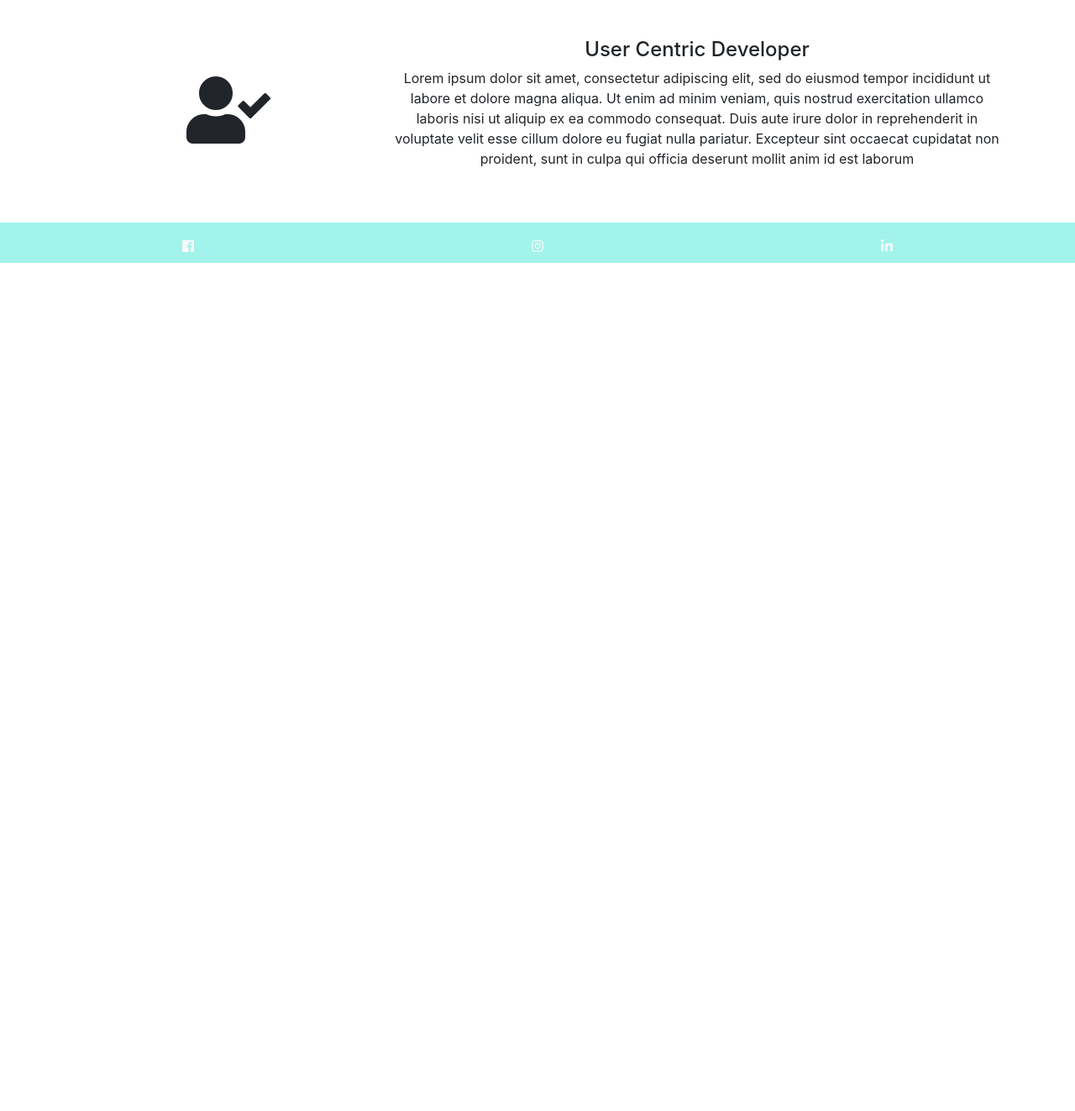
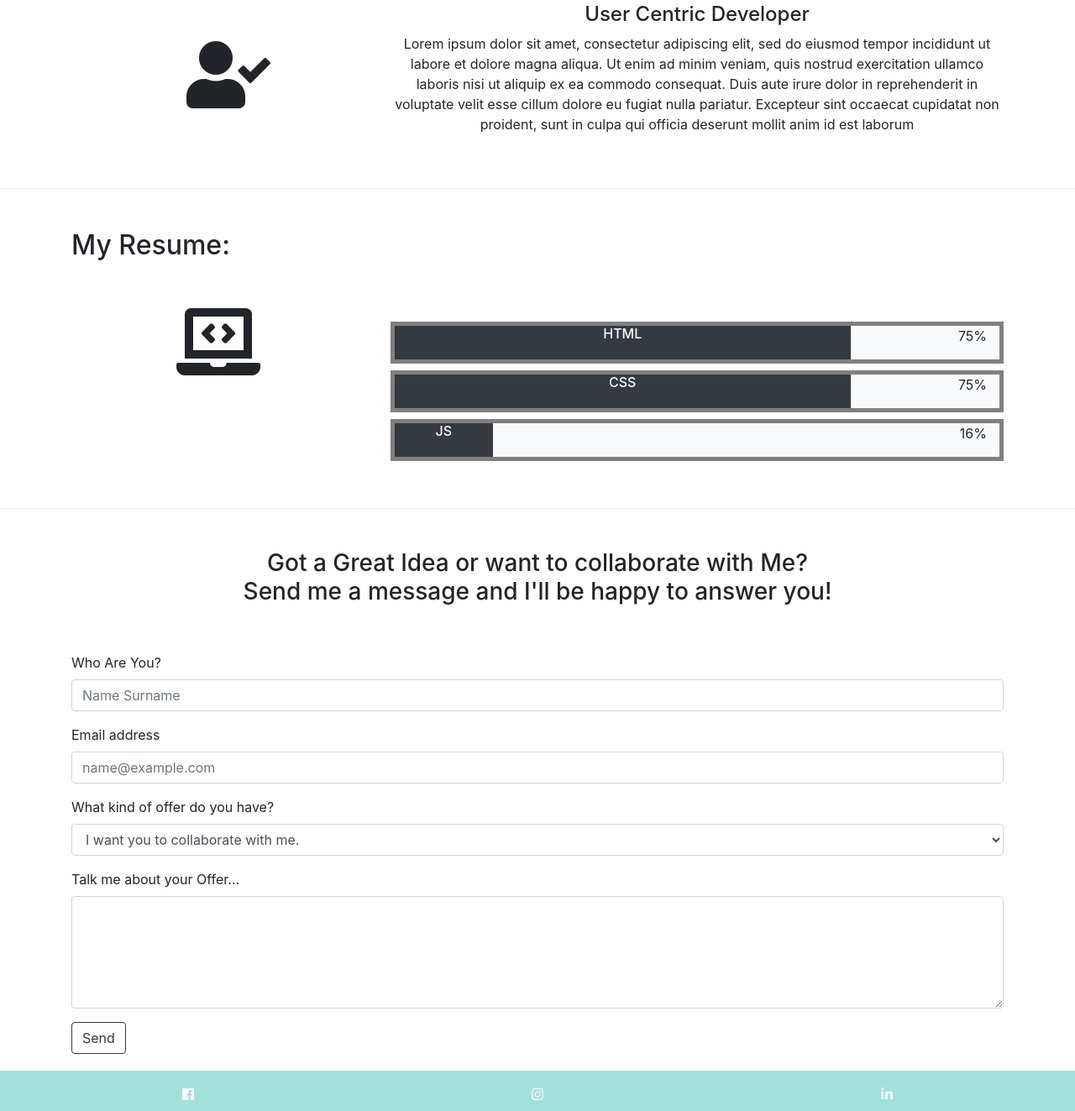
Before and after one commit to Code-Institute-Submissions/my-portfolio-website, a plain HTML site: page index.html in a window 1280 px wide. Shown: the part 789-2112 px from the top of the page at 84% size. Before the commit the page ends 1102 px from the top, so only its background shows below. Drawn offline with nearby package versions, Linux system fonts and the light colour scheme.

Commit message:
created and styled contact me section and resume section

```diff
--- a/css/style.css
+++ b/css/style.css
@@ -21,3 +21,31 @@ br{
     height: 100%;
     background-color: #7a7a7a;
 }
+
+.divider{
+    width: 100%;
+    height: 5px;
+    background-color: grey;
+
+}
+
+.resume-container .col-9{
+
+    border: solid 5px grey;
+    border-right: 0;
+}
+.resume-container .col-3{
+
+    border: solid 5px grey;
+    border-left: 0;
+}
+.resume-container .col-2{
+
+    border: solid 5px grey;
+    border-right: 0;
+}
+.resume-container .col-10{
+
+    border: solid 5px grey;
+    border-left: 0;
+}
--- a/index.html
+++ b/index.html
@@ -14,14 +14,14 @@
     </head>
 
     <body>
-        <header  style="background-color: #A1F3EB;">
+        <header  style="background-color: #A2E0DA;">
             <div class="container d-block">
 
-                <div class="row personal-info">
-                    <div class="col-4 text-center d-none d-sm-block mt-4">
-                        <img src="images/profile-picture.jpg" height="150px" width="150px" alt="profile-picture" class="rounded-circle ">
+                <div class="row personal-info my-5">
+                    <div class="col-4 text-center d-none d-sm-block my-4">
+                        <img src="images/profile-picture.jpg" height="100px" width="100px" alt="profile-picture" class="rounded-circle ">
                     </div>
-                    <div class="col-12 col-sm-8 text-center mt-4">
+                    <div class="col-12 col-sm-8 text-center my-4">
                         <h2>Mattia Alessandro</h2>
                         <hr>
                         <div class="font-weight-light">
@@ -31,18 +31,18 @@
                 </div>
             </div>
 
-            <nav class="nav nav-fill py-3 mb-2" style="background-color: #A1F3EB;">
-                <a class="border-right border-light nav-item nav-link active text-dark" href="#">About</a>
+            <nav class="nav nav-fill py-3 mb-2 fixed-top" style="background-color: #A2E0DA;">
+                <a class="border-right border-light nav-item nav-link active text-dark" href="#about">About</a>
                 <br>
-                <a class="border-right border-light nav-item nav-link text-dark" href="#">Resume</a>
+                <a class="border-right border-light nav-item nav-link text-dark" href="#resume">Resume</a>
                 <br>
-                <a class="nav-item nav-link text-dark" href="#">Contact Me!</a>
+                <a class="nav-item nav-link text-dark" href="#contact-me">Contact Me!</a>
             </nav>
         </header>
 
 
-
-        <div class="container">
+    <!------ABOUT------>
+        <div id="about" class="container about-container mt-5">
             <div class="row text-center my-3 my-sm-5">
                 <div class="col-12 col-sm-4 my-auto">
                     <i class="fas fa-clipboard-check fa-5x"></i>
@@ -80,9 +80,93 @@
             </div>
         </div>
 
-        <footer style="background-color: #A1F3EB;">
+        <hr>
+<!----------resume---------->
+        <div id="resume" class="container resume-container my-5">
+            <div class="row">
+                <div class="col-4 mb-5">
+                    <h2>My Resume:</h2>
+                </div>
+            </div>
+            <div class="row">
+                <div class="col-12 col-sm-4 text-center">
+                    <i class="fas fa-laptop-code fa-5x "></i>
+                </div>
+                <div class="col-12 col-sm-8 mt-3">
+                    <div class="container">
+                        <div class="row bar mb-2">
+                            <div class="col-9 d-block bg-dark text-light ">
+                                <div class="text-center"><h6>HTML</h6></div>
+                            </div>
+                        <div class="col-3 bg-light text-right">
+                            <p>75%</p>
+                        </div>
+                    </div>
+                    <div class="row bar mb-2">
+                        <div class="col-9 d-block bg-dark text-light">
+                            <div class="text-center"><h6>CSS</h6></div>
+                        </div>
+                        <div class="col-3 bg-light text-right">
+                        <p>75%</p>
+                        </div>
+                    </div>
+                    <div class="row bar mb-2">
+                        <div class="col-2 d-block bg-dark text-light ">
+                            <div class="text-center"><h6>JS</h6></div>
+                        </div>
+                        <div class="col-10 bg-light text-right">
+                            <p>16%</p>
+                        </div>
+                    </div>
+                </div>
+                </div>
+            </div>
 
-            <nav class="navbar nav-fill  mb-0 pb-0" style="background-color: #A1F3EB;" >
+        </div>
+
+     <hr>
+
+<!----contact-me----------->
+        <div id="contact-me" class="container contact-form-container mt-5">
+            <div class="row text-center">
+                <div class="col-12 text-center">
+                    <h3>Got a Great Idea or want to collaborate with Me?<br> Send me a message and I'll be happy to answer you!</h3>
+                </div>
+            </div>
+            <form>
+                <div class="form-group mt-5">
+                    <label for="name">Who Are You?</label>
+                    <input type="text" class="form-control" id="name" placeholder="Name Surname">
+                </div>
+                <div class="form-group">
+                    <label for="email">Email address</label>
+                    <input type="email" class="form-control" id="email" placeholder="name@example.com">
+                </div>
+                <div class="form-group">
+                    <label for="offer-select">What kind of offer do you have?</label>
+                    <select class="form-control" id="offer-select">
+                        <option>I want you to collaborate with me.</option>
+                        <option>I want you to develop my App / WebSite.</option>
+                        <option>I want to make you a job offer.</option>
+                        <option>Other.</option>
+                    </select>
+                </div>
+
+                <div class="form-group">
+                    <label for="offer-text">Talk me about your Offer...</label>
+                    <textarea class="form-control" id="offer-text" rows="5"></textarea>
+                </div>
+
+                <button type="submit" class="btn btn-outline-dark">Send</button>
+            </form>
+
+
+        </div>
+
+ <!---------FOOTER---------->
+        <footer style="background-color: #A2E0DA;">
+
+            <nav class="navbar nav-fill  mb-0 pb-0" style="background-color: #A2E0DA;" >
                 <a class="nav-item nav-link text-light" href="https://www.facebook.com/shottothrill" target="_blank" rel="noopener noreferrer"><i class="fab fa-facebook"></i></a>
                 <a class="nav-item nav-link text-light" href="https://www.instagram.com/mattia.alessandro.1/?hl=it"  target="_blank" rel="noopener noreferrer"><i class="fab fa-instagram"></i></a>
                 <a class="nav-item nav-link text-light" href="https://www.linkedin.com/in/mattia-alessandro-800305192/" target="_blank" rel="noopener noreferrer"><i class="fab fa-linkedin-in"></i></a>
```
